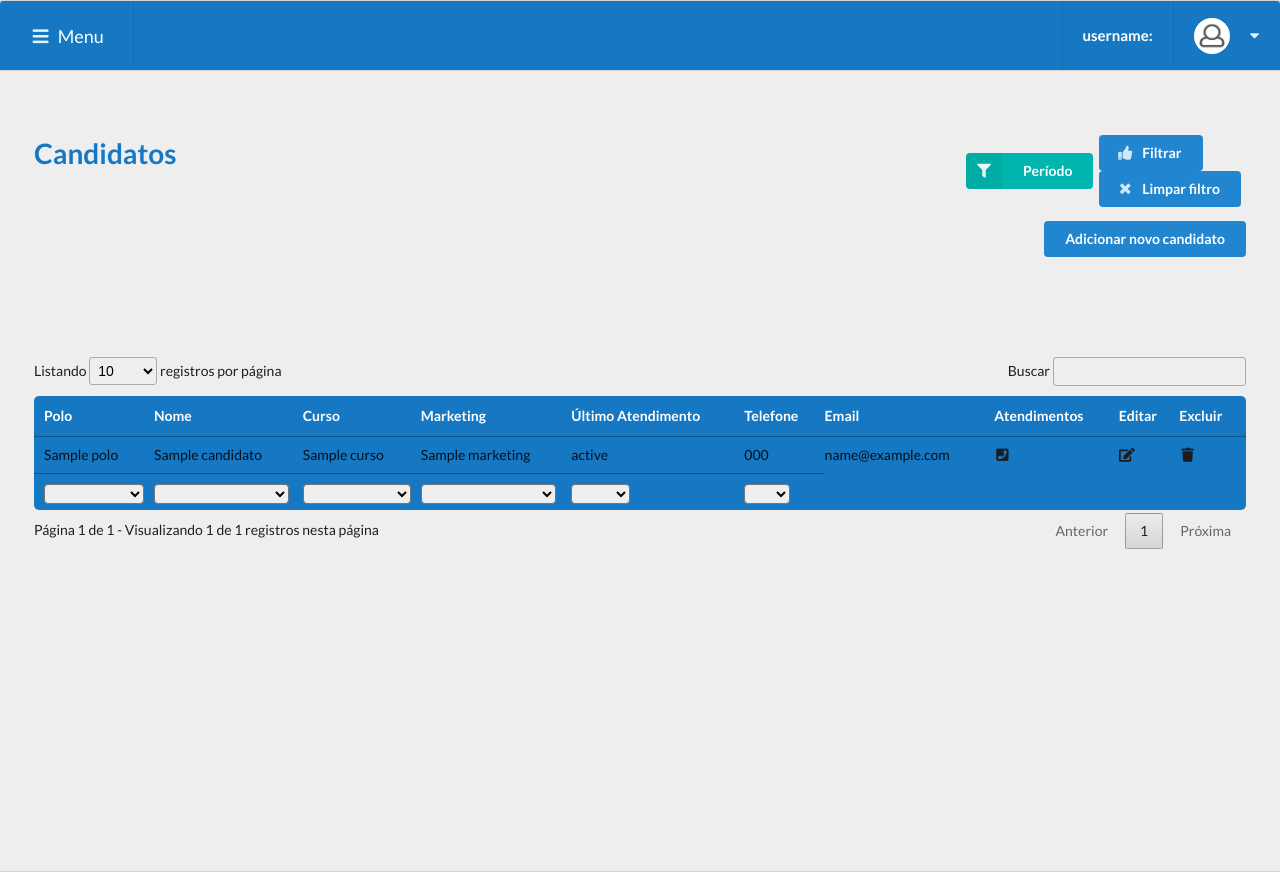
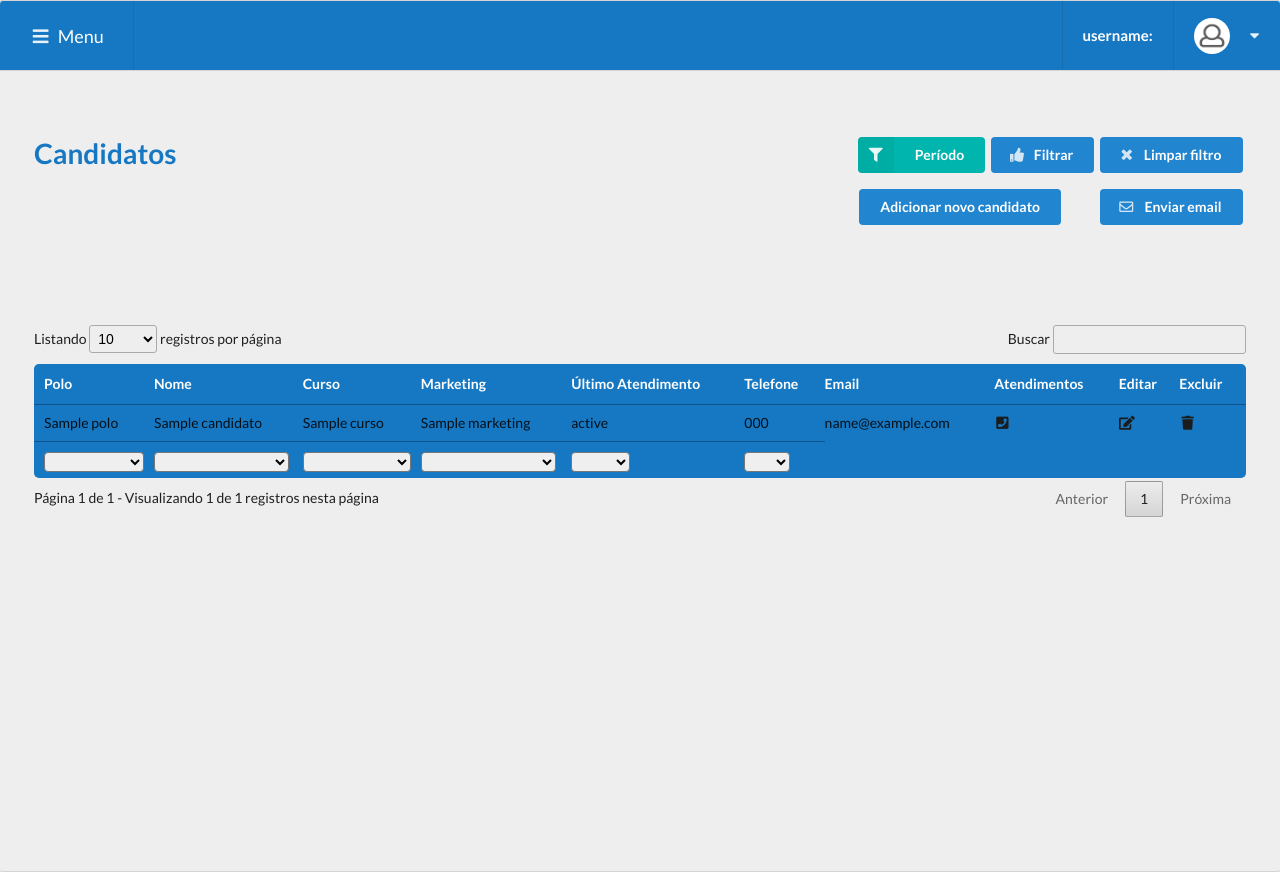
Before and after one commit to amaurirg/controle-captacao, a Django app: page /captacao/candidatos/ in a window 1280 px wide. Run offline with Django 4.2, Linux system fonts and the light colour scheme; tables that the repository leaves empty hold one stand-in row (values such as "Sample post"); some libraries are stand-ins or nearby versions.

Commit message:
Added send email button in pages

```diff
--- a/captacao/templates/alunos.html
+++ b/captacao/templates/alunos.html
@@ -12,6 +12,8 @@
                 <form class="ui form" action="{% url 'alunos' %}" method="post" enctype="multipart/form-data">
                     {% csrf_token %}
                     {% include 'filter.html' with url_redirect='alunos' %}
+                    <button class="ui button primary right floated" id="btnSendEmail" onclick="sendEmail()">
+                        <i class="envelope outline icon" style="margin-right: 10px"></i>Enviar email</button>
                 </form>
             </div>
         </div>
--- a/captacao/templates/base.html
+++ b/captacao/templates/base.html
@@ -377,16 +377,16 @@
         $('#message-success').transition('fly left')
     }
 
-    function textErrorMessage(texto){
+    function textErrorMessage(texto) {
         $('#msg-error').text(texto);
-            showErrorMessage()
-            setTimeout(showErrorMessage, 3500);
+        showErrorMessage()
+        setTimeout(showErrorMessage, 3500);
     }
 
-    function textSuccessMessage(texto){
+    function textSuccessMessage(texto) {
         $('#msg-success').text(texto);
-            showSuccessMessage()
-            setTimeout(showSuccessMessage, 3500);
+        showSuccessMessage()
+        setTimeout(showSuccessMessage, 3500);
     }
 
     function enviaDadosEmail() {
@@ -412,18 +412,21 @@
                 'email': editorText
             })
         }).then(function (result) {
+            {% comment %}console.log('result =', result.json()){% endcomment %}
             if (result.status === 201) {
                 filename.value = ""
                 quill.root.innerHTML = ""
+
                 textSuccessMessage('Email salvo com sucesso!')
                 return result.json()
-            }
-            else if (result.status === 409) {
+            } else if (result.status === 409) {
                 return textErrorMessage('Já existe um email com esse nome')
-            }
-            else {
+            } else {
                 return textErrorMessage('Solicitação não processada')
             }
+        }).then(function (data) {
+            console.log('data =', data)
+            $('#select-email').append($("<option></option>").attr("value", data.id).text(data.nome));
         })
     }
 
@@ -436,7 +439,7 @@
                 'X-CSRFToken': csrfToken
             },
             body: JSON.stringify({
-                'nome': idEmail,
+                'idEmail': idEmail,
             })
         }).then(function (response) {
             return response.json()
@@ -451,6 +454,71 @@
         })
     }
 
+    function sendEmail() {
+        {% comment %}event.preventDefault(){% endcomment %}
+        {% comment %}const students = getStudents(){% endcomment %}
+        {% comment %}console.log('Sem email =', students.studentsWithoutEmail){% endcomment %}
+        csrfToken = document.querySelector('[name=csrfmiddlewaretoken]').value
+        {#const idEmail = document.getElementById("select-email").value;#}
+        const idEmail = '65'
+        {% comment %}editorText = quill.root.innerHTML{% endcomment %}
+
+        {% comment %}if (filename.value === '' && editorText === '<p><br></p>') {
+            return textErrorMessage('Necessário um nome e o texto')
+        } else if (filename.value === '') {
+            return textErrorMessage('Faltando um nome para ser salvo')
+        } else if (editorText === '<p><br></p>') {
+            return textErrorMessage('Crie um texto para o email')
+        }{% endcomment %}
+
+        fetch(`/captacao/envia_email/${idEmail}`, {
+            method: 'POST',
+            headers: {
+                'X-CSRFToken': csrfToken
+            },
+            body: JSON.stringify({
+                'idEmail': idEmail,
+                {% comment %}'assunto': 'Testando o envio de emails',{% endcomment %}
+                'assunto': 'ATENÇÃO AO CALENDÁRIO DAS PROVAS DO TRIMESTRE – 2022/4 – TURMA DE SETEMBRO',
+                {% comment %}'students': students.studentsOk{% endcomment %}
+                'emails': getStudents()
+            })
+        }).then(function (result) {
+            console.log('status =', result.status)
+            if (result.status === 200) {
+                filename.value = ""
+                quill.root.innerHTML = ""
+                textSuccessMessage('Email enviado com sucesso!')
+                return result.json()
+            }
+                {% comment %}else if (result.status === 409) {
+                    return textErrorMessage('Já existe um email com esse nome')
+                }{% endcomment %}
+            else {
+                return textErrorMessage('Solicitação não processada')
+            }
+        })
+    }
+
+    function getStudents() {
+        const studentsOk = [];
+        const studentsWithoutEmail = [];
+        $('#table-geral tbody tr').each(function () {
+            if (this.cells[6].textContent.trim().includes('@')) {
+                {#studentsOk.push({nome: this.cells[1].textContent.trim(), email: this.cells[6].textContent.trim()});#}
+                studentsOk.push(this.cells[6].textContent.trim());
+            }
+            else {
+                {#studentsWithoutEmail.push({nome: this.cells[1].textContent.trim(), email: this.cells[6].textContent.trim()});#}
+                studentsWithoutEmail.push(this.cells[6].textContent.trim());
+            }
+        });
+        {% comment %}const students = [studentsOk, studentsWithoutEmail]{% endcomment %}
+        {% comment %}console.log('students =', students){% endcomment %}
+        {#return {studentsOk, studentsWithoutEmail}#}
+        return studentsOk
+    }
+
 </script>
 </body>
 </html>
--- a/captacao/templates/candidatos.html
+++ b/captacao/templates/candidatos.html
@@ -14,7 +14,7 @@
     </div>{% endcomment %}
 
     <div class="ui grid grid-style">
-        <div class="four column row">
+        <div class="two column row">
             <div class="left floated column">
                 <h1 class="ui left floated blue_color">Candidatos</h1>
             </div>
@@ -23,8 +23,13 @@
                 <form class="ui form" action="{% url 'candidatos' %}" method="post" enctype="multipart/form-data">
                     {% csrf_token %}
                     {% include 'filter.html' with url_redirect='candidatos' %}
-                    <div id="showmodal-candidato" class="ui right floated button primary">
-                        Adicionar novo candidato
+                    <div style="display: flex; justify-content: space-between">
+                        <div id="showmodal-candidato" class="ui right floated button primary">
+                            Adicionar novo candidato
+                        </div>
+                        <button class="ui button primary" id="btnSendEmail" onclick="sendEmail()">
+                            <i class="envelope outline icon" style="margin-right: 10px"></i>Enviar email
+                        </button>
                     </div>
                 </form>
             </div>
@@ -126,7 +131,7 @@
                 <td>{{ candidato.marketing }}</td>
                 <td>{{ candidato.status_atendimento }}</td>
                 <td>{% firstof candidato.telefone1 candidato.telefone2 'Não informado' %}</td>
-                <td>{{ candidato.email }}</td>
+                <td>{% firstof candidato.email 'Não informado' %}</td>
                 <td>
                     <a href="#" onclick="open_modal('{% url 'atendimentos_candidato' candidato.id %}')">
                         <i class="phone square icon black"></i>
--- a/captacao/templates/emails.html
+++ b/captacao/templates/emails.html
@@ -19,7 +19,7 @@
         </div>
         <div style="max-height: 40px; margin: 50px 0; display: flex; justify-content: space-between">
             <h2 class="blue_color" style="padding-top: 5px">Escreva o texto para criar o email</h2>
-
+            <button class="ui button primary" id="btnSendEmail" onclick="sendEmail()">Enviar email</button>
             <div class="ui input">
                 <input type="text" name="nome-arquivo" placeholder="Digite um nome para salvar o email"
                        style="width: 400px; margin-right: 10px;" required>
--- a/captacao/templates/exalunos.html
+++ b/captacao/templates/exalunos.html
@@ -12,6 +12,8 @@
                 <form class="ui form" action="{% url 'exalunos' %}" method="post" enctype="multipart/form-data">
                     {% csrf_token %}
                     {% include 'filter.html' with url_redirect='exalunos' %}
+                    <button class="ui button primary right floated" id="btnSendEmail" onclick="sendEmail()">
+                        <i class="envelope outline icon" style="margin-right: 10px"></i>Enviar email</button>
                 </form>
             </div>
 
--- a/captacao/urls.py
+++ b/captacao/urls.py
@@ -6,8 +6,8 @@ from .views import (
     exalunos, modal_atualiza_exaluno, modal_remove_exaluno, alunos, modal_atualiza_aluno,
     CreateNewCandidatoAttendance, CreateNewInscritoAttendance, CreateNewExalunoAttendance,
     CreateNewAlunoAttendance, atendimentos_candidato, relatorio_candidatos, relatorio_inscritos, relatorio_alunos,
-    relatorio_exalunos, atendimentos_inscrito, atendimentos_exaluno, atendimentos_aluno, upload_photo, envia_emails,
-    emails, email_detail
+    relatorio_exalunos, atendimentos_inscrito, atendimentos_exaluno, atendimentos_aluno, upload_photo, emails,
+    email_detail, envia_email
 )
 
 urlpatterns = [
@@ -46,7 +46,7 @@ urlpatterns = [
     path('relatorio_alunos/', relatorio_alunos, name='relatorio_alunos'),
     path('relatorio_exalunos/', relatorio_exalunos, name='relatorio_exalunos'),
 
-    path('envia_emails', envia_emails, name='envia_emails'),
+    path('envia_email/<int:pk>', envia_email, name='envia_email'),
     path('emails', emails, name='emails'),
     path('email_detail/<int:pk>', email_detail, name='email_detail'),
 ]
--- a/captacao/views.py
+++ b/captacao/views.py
@@ -464,20 +464,25 @@ def upload_photo(request):
     return render(request, 'upload_photo.html')
 
 
-def envia_emails(request):
+def envia_email(request, pk):
+    email = EmailFile.objects.get(pk=pk)
+    data = json.loads(request.body)
     html_content = render_to_string(
-        'emails/teste.html',
+        'emails/padrao.html',
         {
-            'nome': request.user.get_full_name().title() or request.user.username,
-            'texto': request.POST.get('texto')
+            # 'nome': request.user.get_full_name().title() or request.user.username,
+            'texto': email.email
         }
     )
     text_content = strip_tags(html_content)
     email = EmailMultiAlternatives(
-        subject='Testando o envio de emails',
+        # subject='Testando o envio de emails',
+        subject=data.get('assunto'),
         body=text_content,
+        # body=html_content,
         from_email=settings.DEFAULT_FROM_EMAIL,
-        to=[settings.DEFAULT_FROM_EMAIL]
+        # to=[settings.DEFAULT_FROM_EMAIL]
+        to=data['emails']
     )
 
     email.attach_alternative(html_content, 'text/html')
```
Also changed, not shown: captacao/models.py (+8 -0 lines), captacao/templates/emails/padrao.html (added, +12 -0 lines), captacao/templates/inscritos.html (+7 -2 lines).
